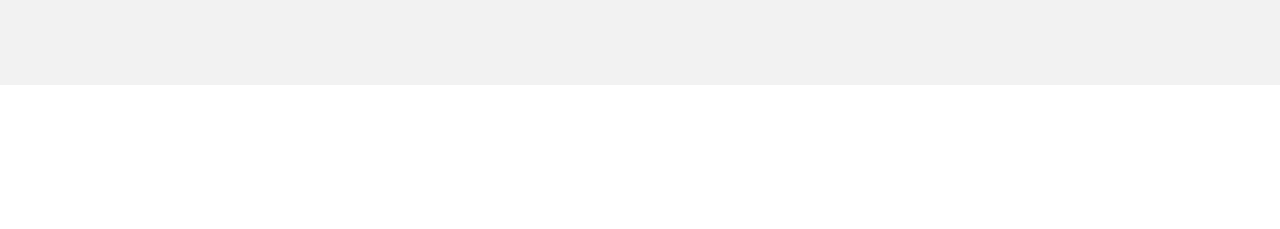
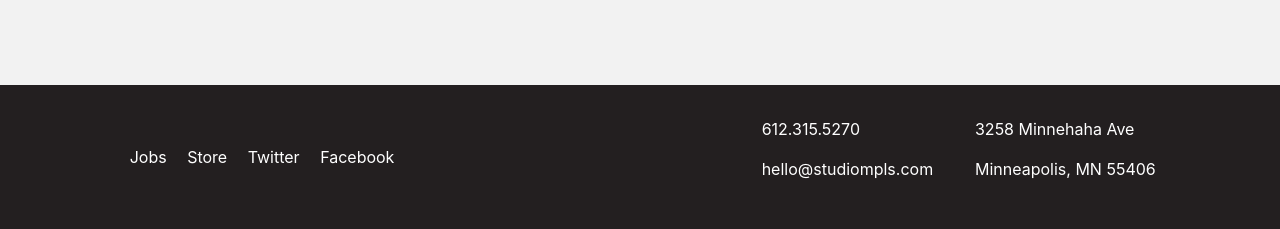
Before and after one commit to josiahaubin/codeworks-another-clone, a plain HTML site: page index.html in a window 1280 px wide. Shown: the part 1619-1848 px from the top of the page. Before the commit the page ends 1704 px from the top, so only its background shows below. Drawn offline with nearby package versions, Linux system fonts and the light colour scheme.

Commit message:
first rough draft complete, added footer

```diff
--- a/index.html
+++ b/index.html
@@ -74,6 +74,24 @@
       </div>
     </div>
     <!-- End of Card Row -->
+    <!-- Footer Row -->
+    <div class="row footer-row align-items-center">
+      <div class="col-md-6 offset-1">
+        <a href="#" class="text-decoration-none text-white p-2">Jobs</a>
+        <a href="#" class="text-decoration-none text-white p-2">Store</a>
+        <a href="#" class="text-decoration-none text-white p-2">Twitter</a>
+        <a href="#" class="text-decoration-none text-white p-2">Facebook</a>
+      </div>
+      <div class="col-md-2 text-white">
+        <p>612.315.5270</p>
+        <p>hello@studiompls.com</p>
+      </div>
+      <div class="col-md-2 text-white">
+        <p>3258 Minnehaha Ave</p>
+        <p>Minneapolis, MN 55406</p>
+      </div>
+    </div>
+    <!-- End of Footer Row -->
   </div>
   <!-- End of Container -->
 </body>
--- a/style.css
+++ b/style.css
@@ -29,3 +29,7 @@
 .p-fix{
   padding-bottom: 24px;
 }
+.footer-row{
+  background-color: #231F20;
+  height: 18vh;
+}
```
